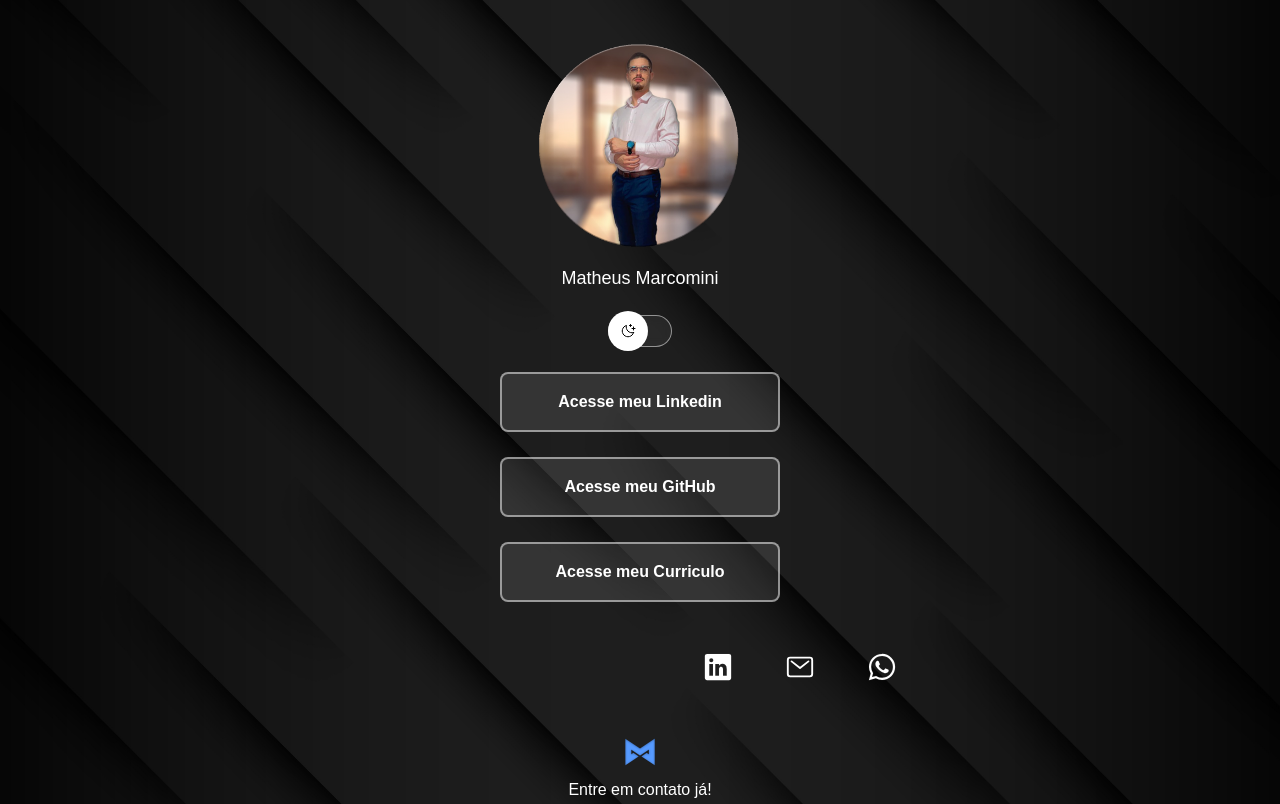
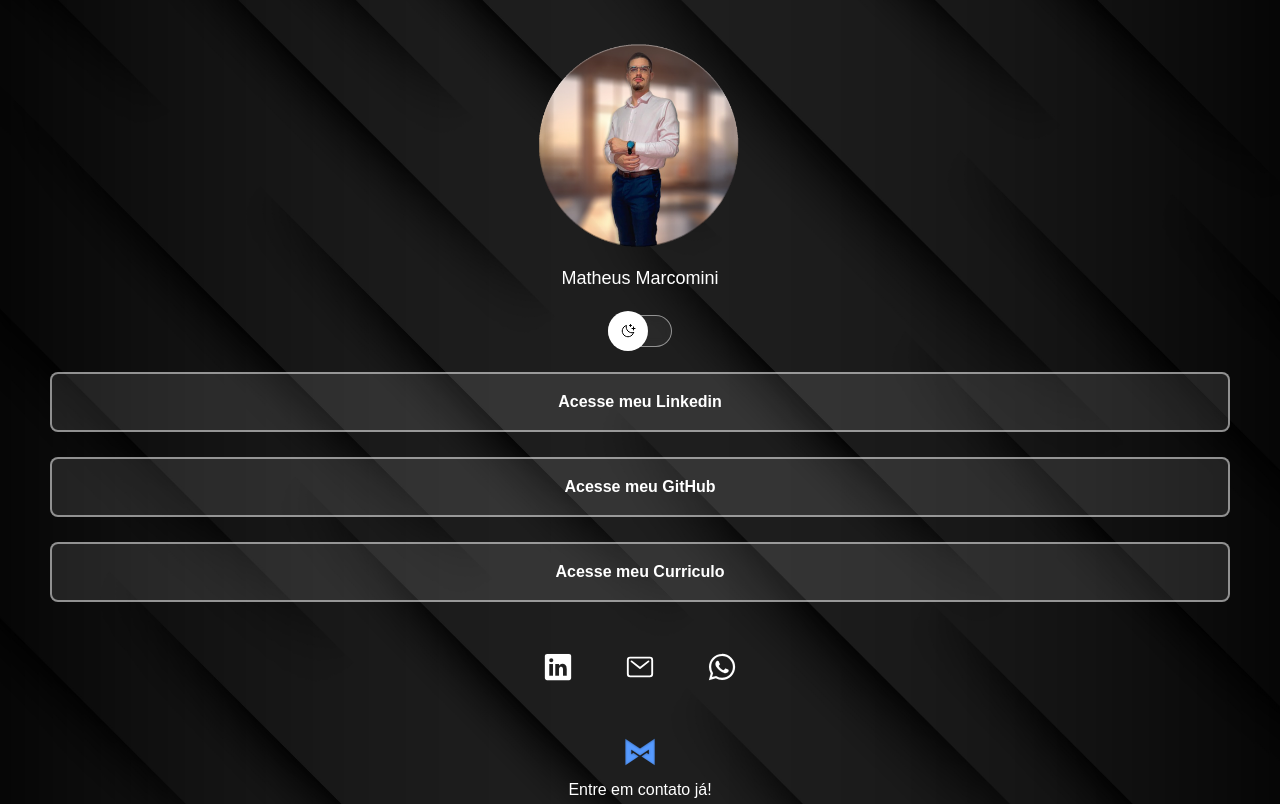
Before and after one commit to MatheusMarcomini/Apresentacaodev, a plain HTML site: page Index.html in a window 1280 px wide. Drawn offline with nearby package versions, Linux system fonts and the light colour scheme.

Commit message:
atualização

```diff
--- a/Projeto/Index.html
+++ b/Index.html
@@ -10,7 +10,7 @@
 
     <meta charset="UTF-8" />
     <meta name="viewport" content="width=device-width, initial-scale=1.0" />
-    <title>Projeto</title>
+    <title>Marcomini Dev</title>
     <link rel="stylesheet" href="./style.css" />
   </head>
   <body>
@@ -40,14 +40,19 @@
         </a>
       </li>
 
-        <li>
+      <li>
         <a href="https://github.com/MatheusMarcomini" target="_blank">
           Acesse meu GitHub
         </a>
       </li>
 
       <li>
-        <a href="#" target="_blank"> Acesse meu Curriculo </a>
+        <a
+          href="https://drive.google.com/file/d/1c7ASuGxv1SJsRLD1Q6ZUBbMBK4g0cA8k/view?usp=drive_link"
+          target="_blank"
+        >
+          Acesse meu Curriculo
+        </a>
       </li>
     </ul>
 
--- a/Projeto/Style.css
+++ b/Style.css
@@ -34,7 +34,7 @@ body {
 
   /* Codigo Unificado - Color Image Repeat Positions/Size */
 
-  background: var(--bg-url) no-repeat top center/cover;
+  background: var(--bg-url) top center/cover;
 }
 
 body * {
@@ -51,7 +51,7 @@ body * {
       */
 
   height: 290px;
-  margin: 10px 500px;
+  margin: 10px auto;
   display: block;
 }
 
@@ -123,11 +123,12 @@ ul {
 }
 
 ul li a {
-  margin: 10px 500px;
+  margin: 10px 50px;
 
   display: flex;
   align-items: center;
   justify-content: center;
+
   height: 60px;
   padding: 16px 24px;
 
@@ -154,7 +155,7 @@ ul li a:hover {
   align-items: center;
   padding: 24px 0px;
   height: 50px;
-  margin: 30px 800px;
+  margin: 30px auto;
   font-size: 30px;
   gap: 20px;
   justify-content: center;
```
Also changed, not shown: Assets/Background Dark.jpg (renamed from Projeto/Assets/Background Dark.jpg), Assets/Background White.jpg (renamed from Projeto/Assets/Background White.jpg), Assets/Cartão de Visitas.png (renamed from Projeto/Assets/Cartão de Visitas.png), Assets/Logo Matheus Marcomini.png (renamed from Projeto/Assets/Logo Matheus Marcomini.png), Assets/MoonStars.svg (renamed from Projeto/Assets/MoonStars.svg), Assets/Sun.svg (renamed from Projeto/Assets/Sun.svg), Assets/avatar.png (renamed from Projeto/Assets/avatar.png), Projeto/Assets/Email Dark.png (deleted), Projeto/Assets/Email.png (deleted), Projeto/Assets/Linkedin Dark.png (deleted), Projeto/Assets/Linkedin.png (deleted), Projeto/Assets/Whatsapp Dark.png (deleted), Projeto/Assets/Whatsapp.png (deleted), Projeto/Assets/bg-mobile-light.jpg (deleted), 2 more files, 2 other files.
